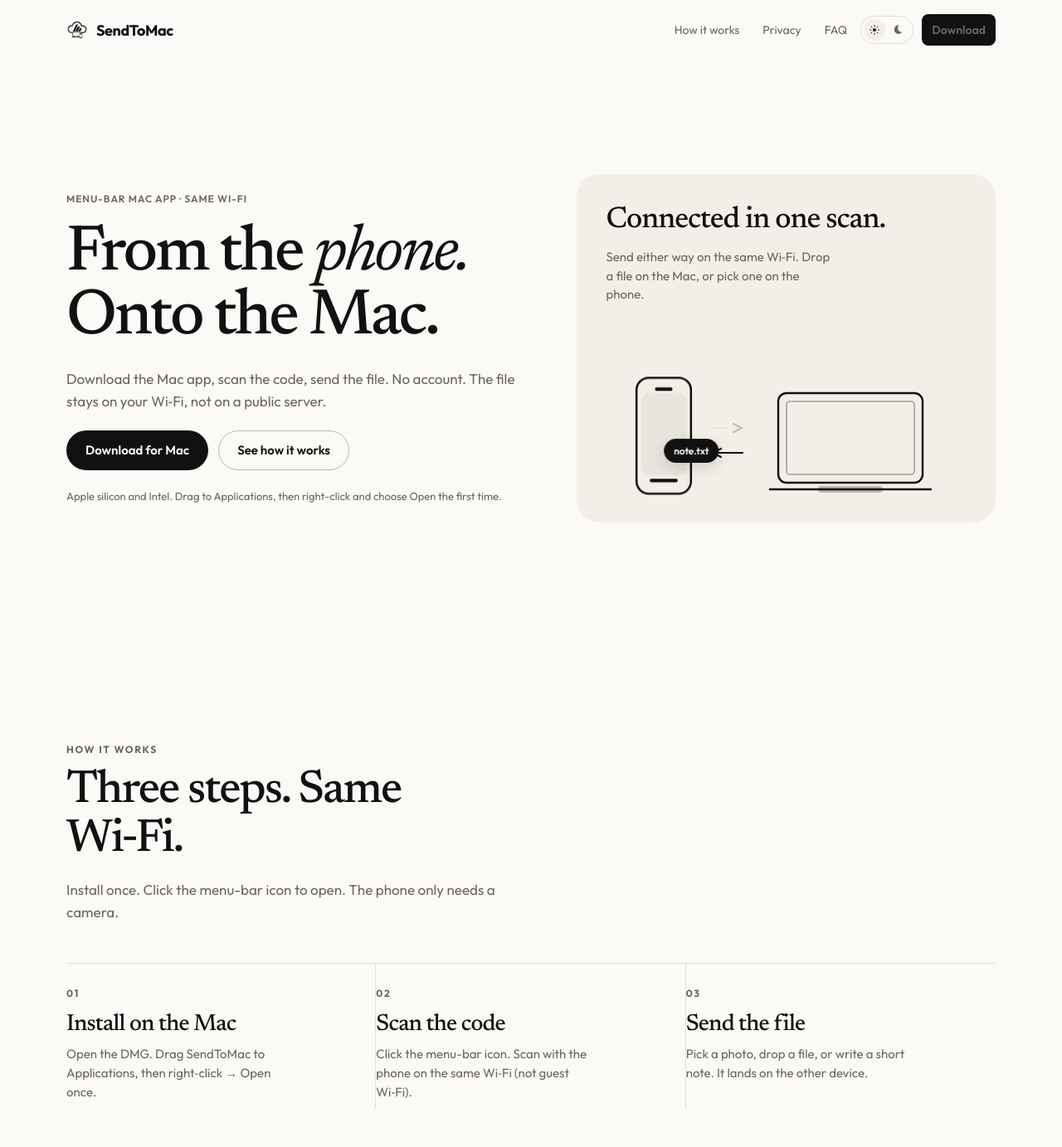
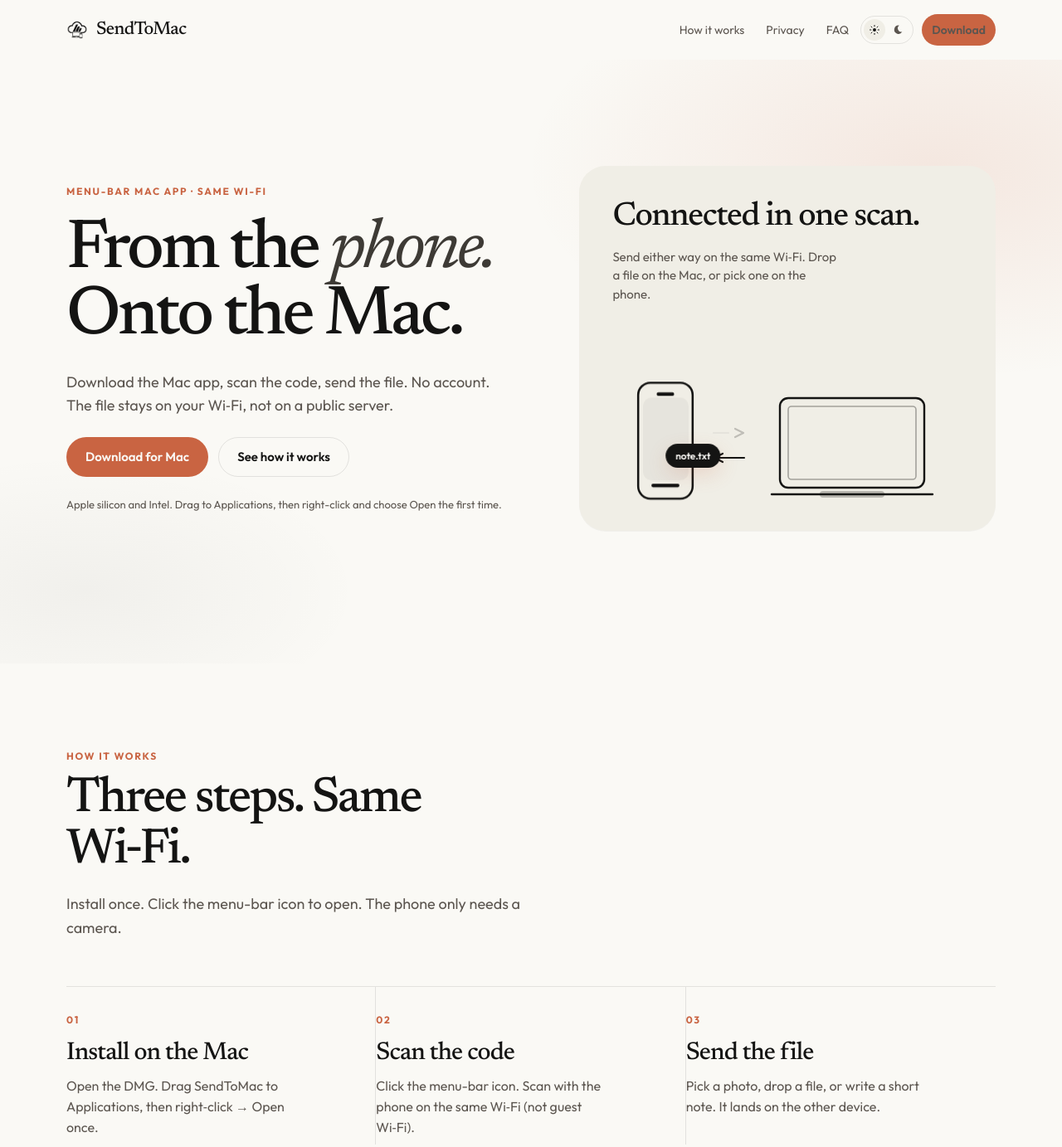
Before and after one commit to Hasninemamud/sendtomac, a plain HTML site: page web/index.html in a window 1280 px wide. Shown: the top 1383 px of the page at 83% size. Drawn offline with Linux system fonts and the light colour scheme.

Commit message:
Restyle the landing page in a Claude-like editorial palette.
Co-authored-by: Cursor <cursoragent@cursor.com>

```diff
--- a/web/index.html
+++ b/web/index.html
@@ -11,27 +11,27 @@
     } catch (e) {}
   </script>
   <meta name="viewport" content="width=device-width, initial-scale=1, viewport-fit=cover">
-  <meta name="theme-color" content="#fcfaf7">
+  <meta name="theme-color" content="#faf9f5">
   <meta name="description" content="Send a file from Android to a Mac on the same Wi-Fi. Scan a code. No account. No public upload.">
   <title>SendToMac. From the phone. Onto the Mac.</title>
-  <link rel="icon" href="logo-day.png?v=15" type="image/png" media="(prefers-color-scheme: light)">
-  <link rel="icon" href="logo-night.png?v=15" type="image/png" media="(prefers-color-scheme: dark)">
-  <link rel="icon" href="logo.png?v=15" type="image/png">
-  <link rel="apple-touch-icon" href="logo.png?v=15">
-  <link rel="stylesheet" href="theme.css?v=15">
+  <link rel="icon" href="logo-day.png?v=16" type="image/png" media="(prefers-color-scheme: light)">
+  <link rel="icon" href="logo-night.png?v=16" type="image/png" media="(prefers-color-scheme: dark)">
+  <link rel="icon" href="logo.png?v=16" type="image/png">
+  <link rel="apple-touch-icon" href="logo.png?v=16">
+  <link rel="stylesheet" href="theme.css?v=16">
   <style>
     :root {
       color-scheme: light;
-      --bg: #fcfaf7; --ink: #111111; --muted: #6b6560; --soft: #3a3734;
-      --line: rgba(17, 17, 17, 0.12); --cta: #111111; --on-cta: #fcfaf7;
-      --panel: #f3efe8; --panel-soft: #ebe6de; --accent: #111111; --page: var(--bg);
-      --bg-2: #f3efe8;
+      --bg: #faf9f5; --ink: #141413; --muted: #5c5650; --soft: #3d3a35;
+      --line: rgba(20, 20, 19, 0.1); --cta: #c96442; --on-cta: #faf9f5;
+      --panel: #f0eee6; --panel-soft: #e8e6dc; --accent: #c96442; --page: var(--bg);
+      --bg-2: #f0eee6;
     }
     html[data-theme="night"] {
       color-scheme: dark;
       --bg: #141413; --ink: #f0eee6; --muted: #87867f; --soft: #c8c5bc;
-      --line: rgba(240, 238, 230, 0.12); --cta: #f0eee6; --on-cta: #141413;
-      --panel: #1c1b19; --panel-soft: #252421; --accent: #f0eee6; --page: var(--bg);
+      --line: rgba(240, 238, 230, 0.12); --cta: #d97757; --on-cta: #141413;
+      --panel: #1c1b19; --panel-soft: #252421; --accent: #d97757; --page: var(--bg);
       --bg-2: #1c1b19;
     }
     .brand .mark-night { display: none; }
@@ -109,17 +109,17 @@
       align-items: center;
       gap: 10px;
       text-decoration: none;
-      font-family: "Outfit", sans-serif;
-      font-size: 18px;
-      font-weight: 650;
-      letter-spacing: -0.02em;
+      font-family: "Newsreader", Georgia, serif;
+      font-size: 22px;
+      font-weight: 500;
+      letter-spacing: -0.03em;
     }
     .brand .mark { width: 26px; height: 26px; }
     .nav-links {
       margin-left: auto;
       display: flex;
       align-items: center;
-      gap: 4px;
+      gap: 2px;
       flex-wrap: wrap;
       justify-content: flex-end;
     }
@@ -128,18 +128,18 @@
       color: var(--muted);
       font-size: 14px;
       padding: 8px 12px;
-      border-radius: 8px;
+      border-radius: 999px;
     }
-    .nav-links a:hover { color: var(--ink); }
+    .nav-links a:hover { color: var(--ink); background: color-mix(in srgb, var(--ink) 4%, transparent); }
     .nav-cta {
       display: inline-flex; align-items: center; justify-content: center;
       min-height: 38px; padding: 0 18px;
       border-radius: 999px;
       background: var(--cta); color: var(--on-cta);
       text-decoration: none; font-size: 14px; font-weight: 600;
-      margin-left: 6px;
+      margin-left: 8px;
     }
-    .nav-cta:hover { filter: brightness(1.08); }
+    .nav-cta:hover { filter: brightness(1.05); }
 
     .hero-bleed {
       position: relative;
@@ -147,52 +147,56 @@
       min-height: calc(100dvh - 72px);
       display: flex;
       align-items: center;
-      background: var(--bg);
+      background:
+        radial-gradient(55% 50% at 88% 18%, color-mix(in srgb, var(--accent) 12%, transparent), transparent 70%),
+        radial-gradient(40% 35% at 8% 88%, color-mix(in srgb, var(--ink) 4%, transparent), transparent 65%),
+        var(--bg);
     }
     .hero {
       width: min(1120px, calc(100% - 48px));
       margin: 0 auto;
-      padding: 48px 0 80px;
+      padding: 56px 0 88px;
       display: grid;
       grid-template-columns: minmax(0, 1.05fr) minmax(280px, 0.95fr);
-      gap: 48px 56px;
+      gap: 48px 64px;
       align-items: center;
     }
     .hero-copy {
       display: grid;
-      gap: 22px;
+      gap: 24px;
       justify-items: start;
       min-width: 0;
     }
     .hero-kicker {
       margin: 0;
       font-size: 12px;
-      font-weight: 600;
-      letter-spacing: 0.08em;
+      font-weight: 650;
+      letter-spacing: 0.14em;
       text-transform: uppercase;
-      color: var(--muted);
+      color: var(--accent);
       animation: rise 0.7s ease both;
     }
     .hero h1 {
       margin: 0;
       max-width: 11ch;
       font-family: "Newsreader", Georgia, serif;
-      font-size: clamp(48px, 7vw, 78px);
+      font-size: clamp(52px, 7.5vw, 84px);
       font-weight: 500;
       font-style: normal;
-      letter-spacing: -0.04em;
-      line-height: 0.98;
+      letter-spacing: -0.045em;
+      line-height: 0.96;
       color: var(--ink);
       animation: rise 0.8s 0.05s ease both;
     }
     .hero h1 em {
       font-style: italic;
       font-weight: 400;
+      color: var(--soft);
     }
     .lede {
       margin: 0;
-      max-width: 34rem;
-      font-size: 17px;
+      max-width: 32rem;
+      font-size: 18px;
       line-height: 1.55;
       color: var(--muted);
       animation: rise 0.85s 0.1s ease both;
@@ -209,13 +213,13 @@
       border-radius: 999px; text-decoration: none;
       font-weight: 600; font-size: 15px;
       border: 1px solid transparent;
-      transition: background 160ms ease, border-color 160ms ease, color 160ms ease;
+      transition: background 160ms ease, border-color 160ms ease, color 160ms ease, filter 160ms ease;
     }
     .btn-primary { background: var(--cta); color: var(--on-cta); }
-    .btn-primary:hover { filter: brightness(1.1); }
+    .btn-primary:hover { filter: brightness(1.06); }
     .btn-ghost {
       background: transparent;
-      border-color: color-mix(in srgb, var(--ink) 28%, transparent);
+      border-color: var(--line);
       color: var(--ink);
     }
     .btn-ghost:hover { background: color-mix(in srgb, var(--ink) 4%, transparent); }
@@ -235,20 +239,21 @@
     }
     .hero-card {
       background: var(--panel);
-      border-radius: 28px;
-      padding: 36px 36px 28px;
-      min-height: 420px;
+      border-radius: 32px;
+      padding: 40px 40px 32px;
+      min-height: 440px;
       display: grid;
       grid-template-rows: auto auto 1fr;
-      gap: 12px;
+      gap: 14px;
+      box-shadow: 0 1px 0 color-mix(in srgb, var(--ink) 4%, transparent);
     }
     .hero-card h2 {
       margin: 0;
       font-family: "Newsreader", Georgia, serif;
-      font-size: clamp(28px, 3.2vw, 36px);
+      font-size: clamp(30px, 3.4vw, 40px);
       font-weight: 500;
-      letter-spacing: -0.03em;
-      line-height: 1.15;
+      letter-spacing: -0.035em;
+      line-height: 1.12;
     }
     .hero-card p {
       margin: 0;
@@ -356,7 +361,7 @@
       border-radius: 999px;
       padding: 7px 12px;
       white-space: nowrap;
-      box-shadow: 0 6px 18px color-mix(in srgb, var(--ink) 14%, transparent);
+      box-shadow: 0 8px 24px color-mix(in srgb, var(--accent) 18%, transparent);
       pointer-events: none;
       will-change: transform, opacity;
     }
@@ -369,10 +374,10 @@
       animation: send-to-phone 6.4s 0.2s cubic-bezier(0.4, 0.05, 0.2, 1) infinite;
     }
 
-    section { padding: 96px 0 0; }
+    section { padding: 104px 0 0; }
     .section-kicker {
       margin: 0;
-      color: var(--muted);
+      color: var(--accent);
       font-size: 12px;
       letter-spacing: 0.14em;
       text-transform: uppercase;
@@ -381,52 +386,52 @@
     .section-title {
       margin: 14px 0 0;
       font-family: "Newsreader", Georgia, serif;
-      font-size: clamp(34px, 5vw, 56px);
-      letter-spacing: -0.035em;
-      line-height: 1.05;
+      font-size: clamp(36px, 5.2vw, 60px);
+      letter-spacing: -0.04em;
+      line-height: 1.04;
       font-weight: 500;
       max-width: 14ch;
     }
     .section-copy {
-      margin: 16px 0 0;
+      margin: 18px 0 0;
       max-width: 36rem;
       color: var(--muted);
-      font-size: 17px;
+      font-size: 18px;
       line-height: 1.6;
     }
 
     .steps {
-      margin-top: 48px;
+      margin-top: 56px;
       display: grid;
       grid-template-columns: repeat(3, minmax(0, 1fr));
       gap: 0;
       border-top: 1px solid var(--line);
     }
     .step {
-      padding: 28px 24px 8px 0;
+      padding: 32px 28px 8px 0;
       border-right: 1px solid var(--line);
     }
     .step:last-child { border-right: 0; padding-right: 0; }
     .step b {
       display: block;
-      color: var(--muted);
+      color: var(--accent);
       font-size: 12px;
       letter-spacing: 0.14em;
       font-weight: 650;
     }
     .step h3 {
-      margin: 16px 0 10px;
+      margin: 18px 0 12px;
       font-family: "Newsreader", Georgia, serif;
-      font-size: 28px;
+      font-size: 30px;
       font-weight: 500;
       letter-spacing: -0.03em;
     }
-    .step p { margin: 0; color: var(--muted); line-height: 1.55; font-size: 15px; max-width: 28ch; }
+    .step p { margin: 0; color: var(--muted); line-height: 1.55; font-size: 16px; max-width: 28ch; }
 
     .band {
-      margin-top: 96px;
-      padding: 72px 0;
-      background: var(--bg-2, color-mix(in srgb, var(--ink) 4%, var(--bg)));
+      margin-top: 104px;
+      padding: 88px 0;
+      background: var(--bg-2);
       border-top: 1px solid var(--line);
       border-bottom: 1px solid var(--line);
     }
@@ -740,7 +745,7 @@
 <body>
   <div class="top">
     <nav class="nav" aria-label="Primary">
-      <a class="brand" href="./"><img class="mark mark-day" src="logo-day.png?v=15" width="26" height="26" alt=""><img class="mark mark-night" src="logo-night.png?v=15" width="26" height="26" alt=""><span>SendToMac</span></a>
+      <a class="brand" href="./"><img class="mark mark-day" src="logo-day.png?v=16" width="26" height="26" alt=""><img class="mark mark-night" src="logo-night.png?v=16" width="26" height="26" alt=""><span>SendToMac</span></a>
       <div class="nav-links">
         <a href="#how">How it works</a>
         <a href="#privacy">Privacy</a>
--- a/web/theme.css
+++ b/web/theme.css
@@ -1,25 +1,25 @@
 :root {
   color-scheme: light;
-  --bg: #fcfaf7;
-  --bg-2: #f3efe8;
-  --ink: #191817;
-  --muted: #5a554e;
+  --bg: #faf9f5;
+  --bg-2: #f0eee6;
+  --ink: #141413;
+  --muted: #5c5650;
   --soft: #3d3a35;
-  --line: rgba(25, 24, 23, 0.12);
-  --rule: rgba(25, 24, 23, 0.1);
+  --line: rgba(20, 20, 19, 0.1);
+  --rule: rgba(20, 20, 19, 0.08);
   --field: #faf9f5;
-  --chip: #eeede6;
+  --chip: #eeece4;
   --cta: #c96442;
   --on-cta: #faf9f5;
   --ok: #6b7a3d;
   --bad: #a53e2a;
   --accent: #c96442;
   --glow: rgba(201, 100, 66, 0.16);
-  --panel: #faf9f5;
-  --panel-soft: #eeede6;
-  --btn: #eeede6;
+  --panel: #f0eee6;
+  --panel-soft: #e8e6dc;
+  --btn: #eeece4;
   --shadow: none;
-  --radius: 10px;
+  --radius: 12px;
   --radius-sm: 8px;
   --page: var(--bg);
   --panel-strong: var(--field);
@@ -35,7 +35,7 @@ html[data-theme="night"] {
   --rule: rgba(240, 238, 230, 0.1);
   --field: #1c1b19;
   --chip: #252421;
-  --cta: #f0eee6;
+  --cta: #d97757;
   --on-cta: #141413;
   --ok: #9bb56a;
   --bad: #e7a0a0;
```
